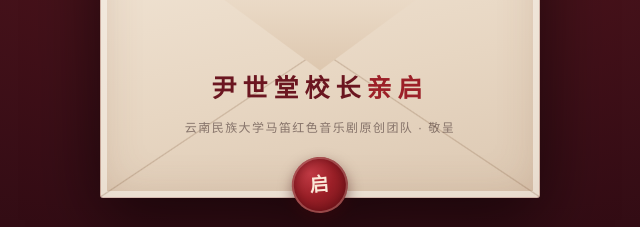
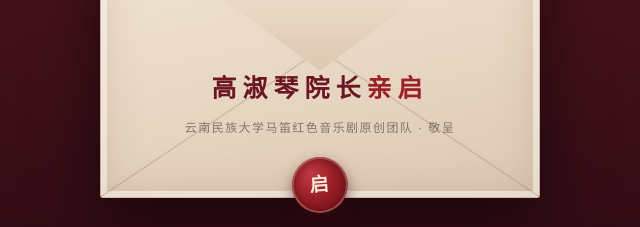
Before and after one commit to ZHOUYAOBAI/bainianxingyu2, a plain HTML site: page index.html in a window 1280 px wide. Shown: the part 252-479 px from the top of the page, 320-960 px from the left. Drawn offline with Linux system fonts and the light colour scheme; a web font is replaced by a local one.

Commit message:
封面信封收件人改为高淑琴院长亲启

```diff
--- a/index.html
+++ b/index.html
@@ -194,7 +194,7 @@ html.is-locked{overflow:hidden;}
       <div class="env-body">
         <div class="env-lines" aria-hidden="true"></div>
         <div class="env-addr">
-          <p class="env-to">尹世堂校长<em>亲启</em></p>
+          <p class="env-to">高淑琴院长<em>亲启</em></p>
           <p class="env-from">云南民族大学马笛红色音乐剧原创团队 · 敬呈</p>
         </div>
       </div>
```
